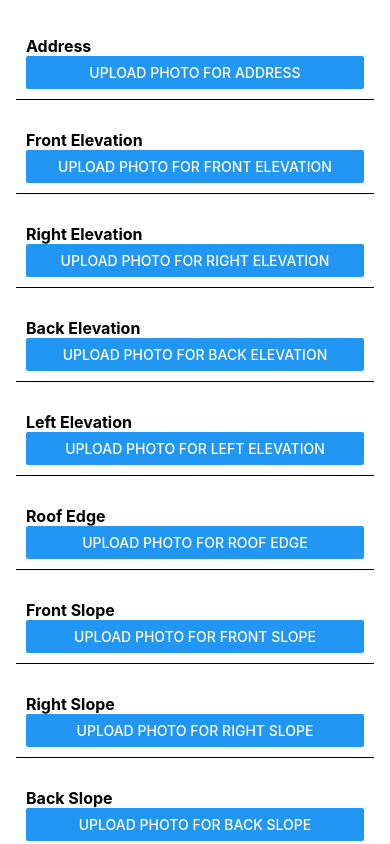
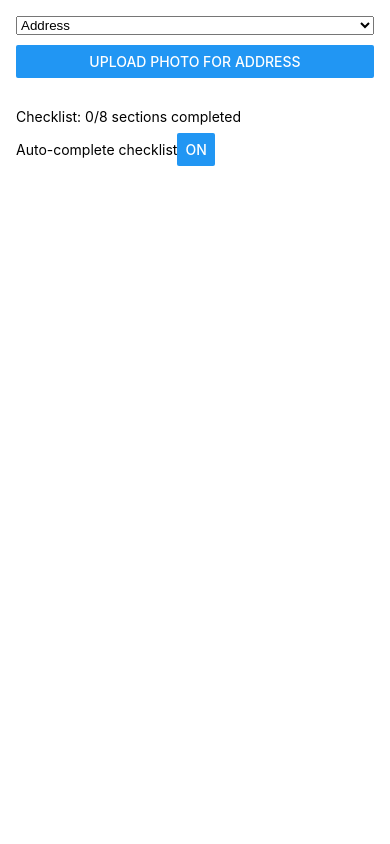
Before and after one commit to ClearSkyDev/clearsky_photo_reports, a React Native app in the folder react_native/: screen / in a window 390 px wide. Built offline with nearby package versions, Linux system fonts and the light colour scheme.

Commit message:
feat: add section-based photo intake

```diff
--- a/react_native/App.js
+++ b/react_native/App.js
@@ -1,32 +1,41 @@
 import React, { useState } from 'react';
-import { View, Text, ScrollView, StyleSheet, TextInput, Image, Button } from 'react-native';
+import {
+  View,
+  Text,
+  ScrollView,
+  StyleSheet,
+  TextInput,
+  Image,
+  Button,
+  TouchableOpacity,
+} from 'react-native';
+import { Picker } from '@react-native-picker/picker';
 import * as ImagePicker from 'expo-image-picker';
 
 // Mock AI label suggestions per inspection section
 const mockAISuggestions = {
-  'Front Elevation': [
+  Front: [
     'Front Elevation – Downspout – Possible Hail Damage',
     'Front Elevation – Gutter – Sagging',
   ],
-  'Right Elevation': [
+  Right: [
     'Right Elevation – Fascia – Peeling Paint',
     'Right Elevation – Siding – Impact Marks',
   ],
-  'Back Elevation': [
+  Back: [
     'Back Elevation – Window Trim – Wood Rot',
     'Back Elevation – Hose Bib – Rust Stains',
   ],
-  'Left Elevation': [
+  Left: [
     'Left Elevation – AC Unit – Obstruction',
     'Left Elevation – Foundation Crack',
   ],
   'Roof Edge': ['Roof Edge – Drip Edge – Bent', 'Roof Edge – Soffit – Animal Damage'],
-  'Front Slope': ['Front Slope – Shingle Crease – Wind Lift', 'Front Slope – Granule Loss – Aging'],
-  'Right Slope': ['Right Slope – Soft Spot – Possible Deck Rot', 'Right Slope – Nail Pops – Shingle Lift'],
-  'Back Slope': ['Back Slope – Pipe Jack – Cracked Boot', 'Back Slope – Ridge Cap – Exposed Nail'],
-  'Left Slope': ['Left Slope – Flashing – Loose', 'Left Slope – Vent Cap – Rust'],
-  'Roof Accessories': ['Skylight – Flashing Improper', 'Satellite Dish – Improper Mount'],
-  'Roof Conditions': ['Granule Loss – Aging', 'Shingle Curling – Wind Damage'],
+  Slopes: [
+    'Roof Slope – Shingle Crease – Wind Lift',
+    'Roof Slope – Soft Spot – Possible Deck Rot',
+  ],
+  Buildings: ['Detached Garage – Missing Shingles', 'Shed – Rotting Fascia'],
   Address: ['Address Confirmed – 123 Main St', 'Front View – House Orientation Verified'],
 };
 
@@ -38,25 +47,37 @@ const generateAISuggestion = (sectionPrefix) => {
   return suggestions[Math.floor(Math.random() * suggestions.length)];
 };
 
+// Simple tag recommendations per section type
+const tagSuggestions = {
+  Slopes: ['shingle', 'tile', 'metal'],
+  Front: ['siding', 'gutter'],
+  Right: ['vent', 'flashing'],
+  Back: ['deck', 'pipe boot'],
+  Left: ['chimney', 'window'],
+  Buildings: ['garage', 'shed'],
+};
+
+// Simplified field workflow for the intake screen
 const inspectionSections = [
   'Address',
-  'Front Elevation',
-  'Right Elevation',
-  'Back Elevation',
-  'Left Elevation',
+  'Front',
+  'Right',
+  'Back',
+  'Left',
   'Roof Edge',
-  'Front Slope',
-  'Right Slope',
-  'Back Slope',
-  'Left Slope',
-  'Roof Accessories',
-  'Roof Conditions',
+  'Slopes',
+  'Buildings',
 ];
 
 
 export default function ClearSkyPhotoIntakeScreen() {
   // Store photos keyed by section name
   const [photoData, setPhotoData] = useState({});
+  const [selectedSection, setSelectedSection] = useState(inspectionSections[0]);
+  const [checklist, setChecklist] = useState(
+    Object.fromEntries(inspectionSections.map((s) => [s, false]))
+  );
+  const [autoChecklist, setAutoChecklist] = useState(true);
 
   const handlePhotoUpload = async (section) => {
     let result = await ImagePicker.launchImageLibraryAsync({
@@ -68,7 +89,7 @@ export default function ClearSkyPhotoIntakeScreen() {
     if (!result.canceled) {
       const newPhoto = {
         uri: result.assets[0].uri,
-        label: `${section.toLowerCase()} photo`, // Default label suggestion
+        label: generateAISuggestion(section),
       };
 
       setPhotoData((prevData) => {
@@ -77,6 +98,9 @@ export default function ClearSkyPhotoIntakeScreen() {
           : [newPhoto];
         return { ...prevData, [section]: updatedSection };
       });
+      if (autoChecklist) {
+        setChecklist((prev) => ({ ...prev, [section]: true }));
+      }
     }
   };
 
@@ -88,21 +112,26 @@ export default function ClearSkyPhotoIntakeScreen() {
     });
   };
 
+  const progress = Object.values(checklist).filter(Boolean).length;
+
   return (
     <ScrollView contentContainerStyle={styles.container}>
-      {inspectionSections.map((section) => (
-        <View
-          key={section}
-          style={{ marginVertical: 10, padding: 10, borderBottomWidth: 1 }}
+      <Picker
+        selectedValue={selectedSection}
+        onValueChange={(val) => setSelectedSection(val)}
       >
-          <Text style={{ fontWeight: 'bold', fontSize: 16 }}>{section}</Text>
+        {inspectionSections.map((s) => (
+          <Picker.Item label={s} value={s} key={s} />
+        ))}
+      </Picker>
 
+      <View style={{ marginVertical: 10 }}>
         <Button
-            title={`Upload Photo for ${section}`}
-            onPress={() => handlePhotoUpload(section)}
+          title={`Upload Photo for ${selectedSection}`}
+          onPress={() => handlePhotoUpload(selectedSection)}
         />
 
-          {photoData[section]?.map((item, index) => (
+        {photoData[selectedSection]?.map((item, index) => (
           <View key={index} style={{ marginTop: 10 }}>
             <Image
               source={{ uri: item.uri }}
@@ -112,7 +141,7 @@ export default function ClearSkyPhotoIntakeScreen() {
 
             <TextInput
               value={item.label}
-                onChangeText={(text) => handleLabelChange(section, index, text)}
+              onChangeText={(text) => handleLabelChange(selectedSection, index, text)}
               placeholder="Enter photo label"
               style={{
                 borderWidth: 1,
@@ -122,10 +151,34 @@ export default function ClearSkyPhotoIntakeScreen() {
                 borderRadius: 4,
               }}
             />
+
+            <View style={styles.tagRow}>
+              {tagSuggestions[selectedSection]?.map((tag) => (
+                <TouchableOpacity
+                  key={tag}
+                  style={styles.tagButton}
+                  onPress={() => handleLabelChange(selectedSection, index, `${item.label} ${tag}`)}
+                >
+                  <Text style={styles.tagText}>{tag}</Text>
+                </TouchableOpacity>
+              ))}
+            </View>
           </View>
         ))}
       </View>
-      ))}
+
+      <View style={{ marginTop: 20 }}>
+        <Text>
+          Checklist: {progress}/{inspectionSections.length} sections completed
+        </Text>
+        <View style={{ flexDirection: 'row', alignItems: 'center', marginTop: 8 }}>
+          <Text>Auto-complete checklist</Text>
+          <Button
+            title={autoChecklist ? 'On' : 'Off'}
+            onPress={() => setAutoChecklist(!autoChecklist)}
+          />
+        </View>
+      </View>
     </ScrollView>
   );
 }
@@ -179,4 +232,20 @@ const styles = StyleSheet.create({
   actionButton: {
     paddingHorizontal: 4,
   },
+  tagRow: {
+    flexDirection: 'row',
+    flexWrap: 'wrap',
+    marginTop: 4,
+  },
+  tagButton: {
+    backgroundColor: '#eee',
+    paddingHorizontal: 6,
+    paddingVertical: 2,
+    borderRadius: 4,
+    margin: 2,
+  },
+  tagText: {
+    fontSize: 12,
+    color: '#333',
+  },
 });
--- a/react_native/package.json
+++ b/react_native/package.json
@@ -17,6 +17,7 @@
     "react": "^19.1.0",
     "react-native": "^0.79.3",
     "react-native-signature-canvas": "^4.7.4",
-    "react-native-webview": "13.13.5"
+    "react-native-webview": "13.13.5",
+    "@react-native-picker/picker": "^2.4.10"
   }
 }
```
Also changed, not shown: 1 other file (tests, documents, lock files or other folders). Lines whose indentation alone changed are shown as unchanged.
